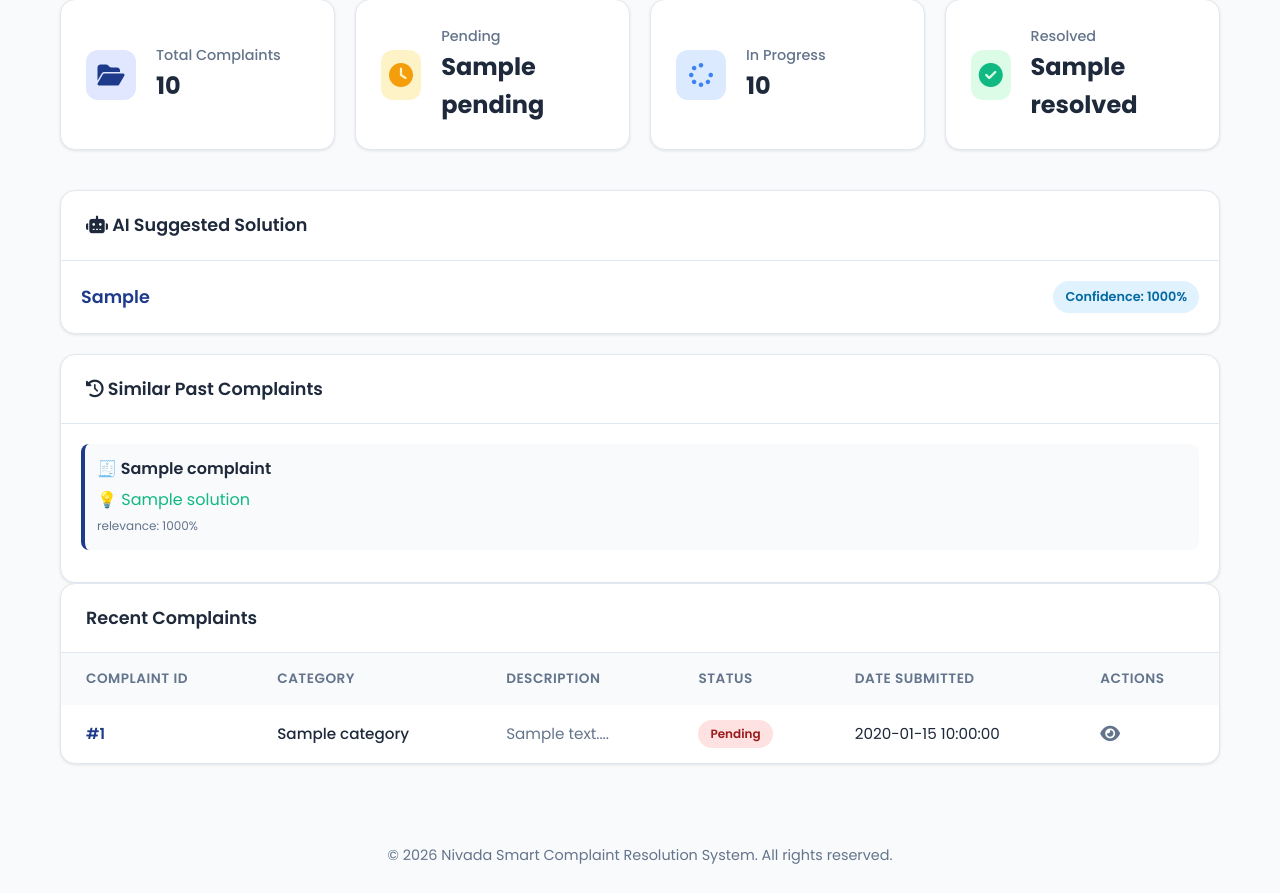
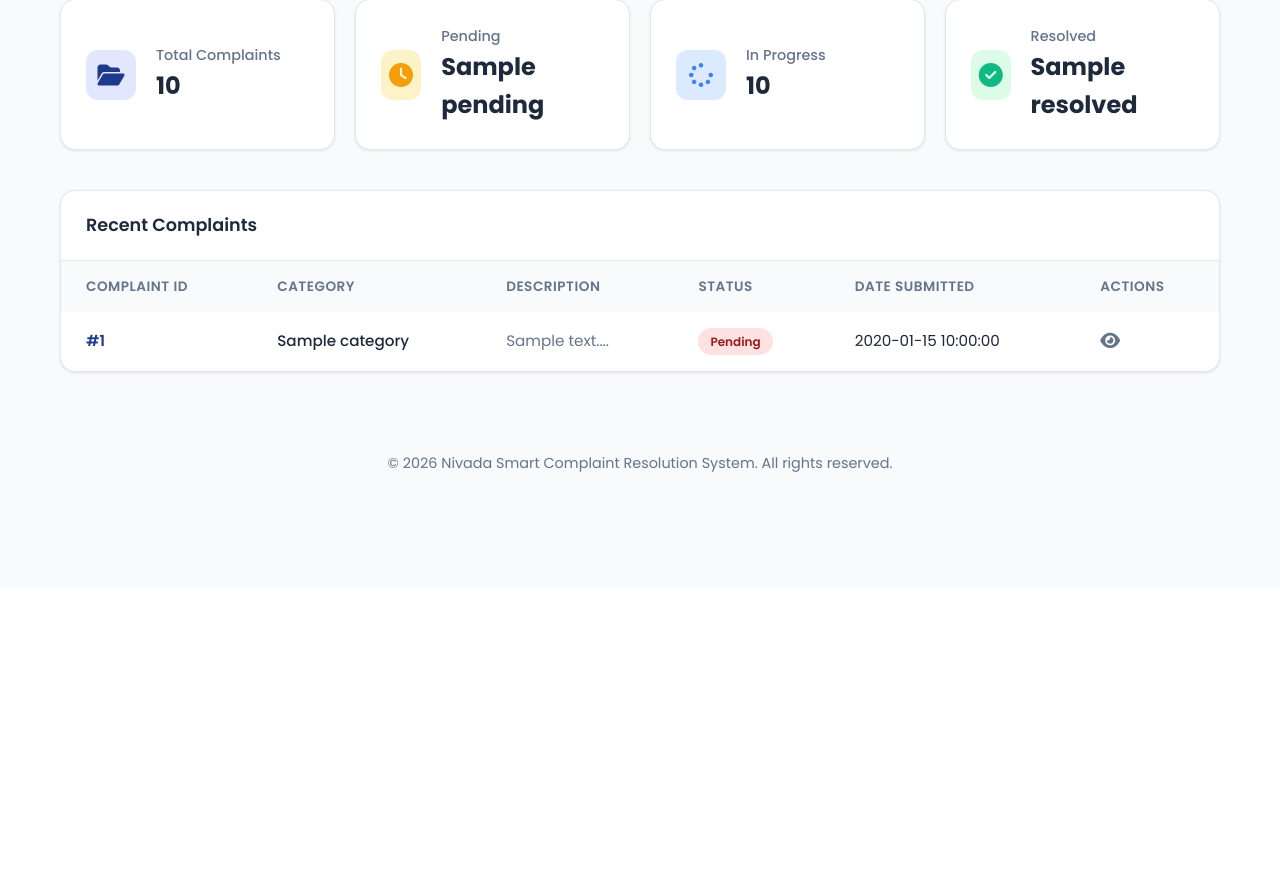
Before and after one commit to Prajwal7896/Nivada, a FastAPI app: template templates/dashboard.html in a window 1280 px wide. Shown: the part 213-1106 px from the top of the page. After the commit the page ends 685 px from the top, so only its background shows below. Run offline with FastAPI, Linux system fonts and the light colour scheme; the template is opened without the code that fills it: most values are stand-ins (such as "Sample title", 1, 10 or a date in 2020); some libraries are stand-ins or nearby versions.

Commit message:
Update dashboard.html

```diff
--- a/templates/dashboard.html
+++ b/templates/dashboard.html
@@ -279,14 +279,6 @@
             .welcome-section { flex-direction: column; align-items: flex-start; gap: 20px; }
             .btn-primary { width: 100%; justify-content: center; }
         }
-        .similar-case {
-            transition: 0.3s;
-        }
-
-        .similar-case:hover {
-            background: #f8fafc;
-            border-radius: 8px;
-        }
     </style>
 </head>
 <body>
@@ -358,60 +350,6 @@
 
         </section>
 
-        {% if rag_solution %}
-        <section class="content-card" style="margin-top: 30px;">
-            <div class="card-header">
-                <h2><i class="fas fa-robot"></i> AI Suggested Solution</h2>
-            </div>
-
-            <div style="padding: 20px;">
-                <div style="display:flex; justify-content:space-between; align-items:center;">
-                    <p style="font-weight:600; color:var(--primary-blue); font-size:1.1rem;">
-                        {{ rag_solution }}
-                    </p>
-
-                    {% if rag_cases and rag_cases[0].get('score') %}
-                    <span style="
-                        background:#e0f2fe;
-                        color:#0369a1;
-                        padding:6px 12px;
-                        border-radius:20px;
-                        font-size:0.8rem;
-                        font-weight:600;">
-                        Confidence: {{ (rag_cases[0].get('score', 0) * 100) | round(1) }}%
-                    </span>
-                    {% endif %}
-                </div>
-            </div>
-        </section>
-        {% endif %}
-        {% if rag_cases %}
-        <section class="content-card" style="margin-top: 20px;">
-            <div class="card-header">
-                <h2><i class="fas fa-history"></i> Similar Past Complaints</h2>
-            </div>
-
-            <div style="padding: 20px;">
-                {% for case in rag_cases %}
-                <div class="similar-case"
-                    style="padding:12px; margin-bottom:12px; border-left:4px solid #1E3A8A; background:#f8fafc; border-radius:8px;">
-
-                    <p style="font-weight:600;">🧾 {{ case.complaint }}</p>
-
-                    <p style="color:#10B981; margin-top:5px;">
-                        💡 {{ case.solution }}
-                    </p>
-
-                    {% if case.get('score') %}
-                    <span style="font-size:0.75rem; color:#64748b;">
-                        relevance: {{ (case.get('score', 0) * 100)|round(1) }}%
-                    </span>
-                    {% endif %}
-                </div>
-                {% endfor %}
-            </div>
-        </section>
-        {% endif %}
         <section class="content-card">
             <div class="card-header">
                 <h2>Recent Complaints</h2>
```
